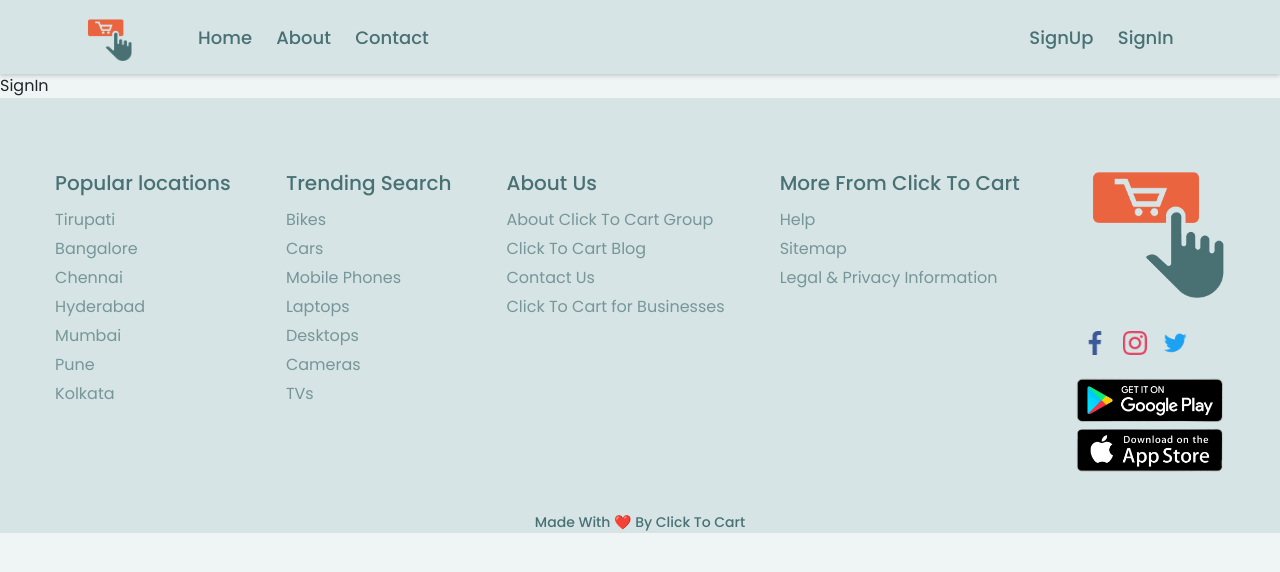
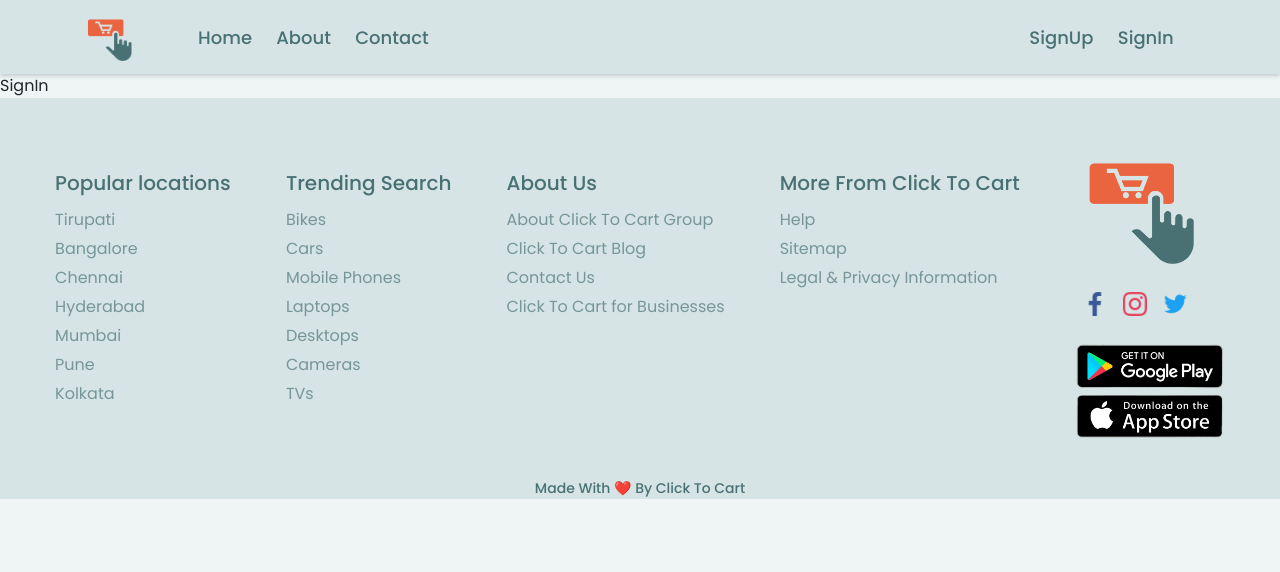
Before and after one commit to GMKrishna99/e-commerce, a React (Vite) app: page /signin in a window 1280 px wide. Shown: the top 572 px of the page. Built offline with nearby package versions, Linux system fonts and the light colour scheme.

Commit message:
Chore : Image size adjustments

```diff
--- a/src/components/Footer/Footer.css
+++ b/src/components/Footer/Footer.css
@@ -40,14 +40,14 @@
     flex-direction: column;
 }
 .logo img{
-    margin-top: 5px;
-    width: 150px;
+    width: 120px;
     margin-bottom: 20px;
 }
-
+.logo img:nth-child(4){
+    width: 150px;
+}
 .social img{
     width: 40px;
-    margin-bottom: 10px;
     cursor: pointer;
     transition: 0.2s ease-in-out;
 }
@@ -55,3 +55,8 @@
     transform: scale(1.1);
     transition: 0.2s ease-in-out;
 }
+.download-btns img{
+    width: 150px;
+    cursor: pointer;
+    transition: 0.2s ease-in-out;
+}
--- a/src/components/Footer/Footer.jsx
+++ b/src/components/Footer/Footer.jsx
@@ -50,7 +50,9 @@
             <img src={instagram} alt="" />
             <img src={twitter} alt="" />
           </div>
+          <div className="download-btns">
           <img src={download}alt=""/>
+          </div>
         </div>
     </div>
       <div className="footer-bottom">
```
